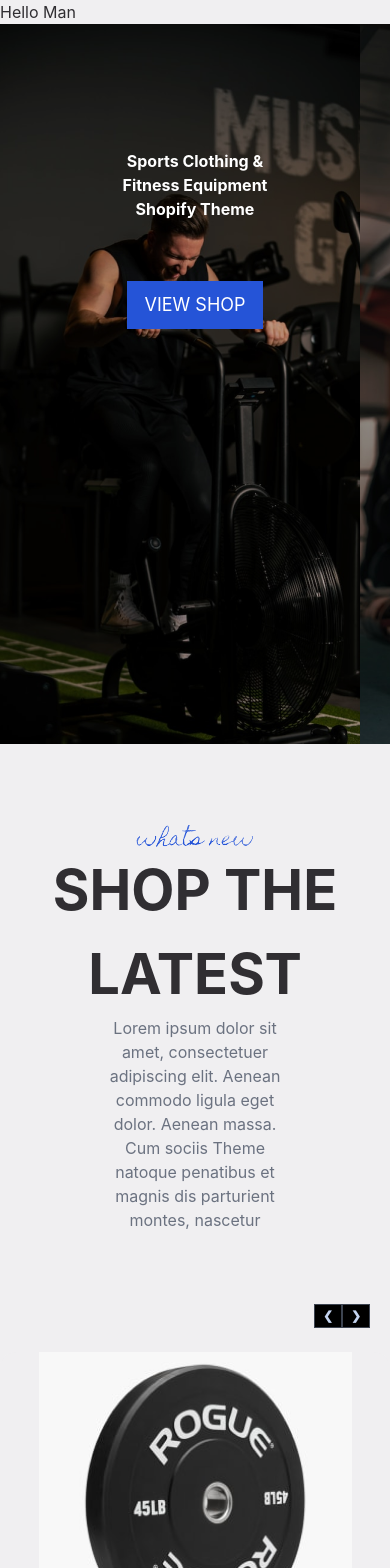
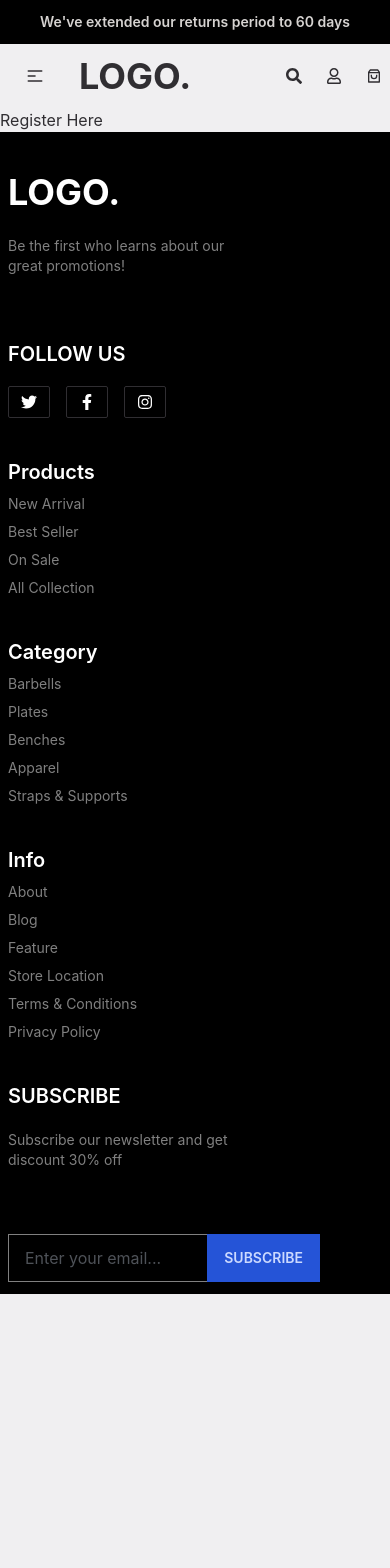
Before and after one commit to fazlarabby1/genesys-task, a React (Create React App) app: page /signup in a window 390 px wide. Shown: the top 1568 px of the page. After the commit the page ends 1294 px from the top, so only its background shows below. Built offline with nearby package versions, Linux system fonts and the light colour scheme.

Commit message:
added navbar and made home page responsive

```diff
--- a/package.json
+++ b/package.json
@@ -11,6 +11,8 @@
     "react": "^18.2.0",
     "react-dom": "^18.2.0",
     "react-hot-toast": "^2.4.0",
+    "react-icons": "^4.7.1",
+    "react-router-dom": "^6.8.1",
     "react-scripts": "5.0.1",
     "web-vitals": "^2.1.4"
   },
--- a/src/App.js
+++ b/src/App.js
@@ -1,15 +1,16 @@
 import { Toaster } from 'react-hot-toast';
+import { RouterProvider } from 'react-router-dom';
 import './App.css';
-import Home from './Pages/Home/Home/Home';
+import { router } from './Routes/Routes';
 
 function App() {
   return (
     <div className='max-w-[1440px] mx-auto'>
+      <RouterProvider router={router}>
+      </RouterProvider>
       <Toaster
         position="top-center"
       />
-      <h1>Hello Man</h1>
-      <Home />
     </div>
   );
 }
--- /dev/null
+++ b/src/Layout/Main.js
@@ -0,0 +1,17 @@
+import React from 'react';
+import { Outlet } from 'react-router-dom';
+import Footer from '../Pages/Footer/Footer';
+import Navbar from '../Pages/Navbar/Navbar';
+
+const Main = () => {
+    return (
+        <div>
+            <p className='bg-black text-center font-semibold text-sm text-stone-300 py-3'>We've extended our returns period to 60 days</p>
+            <Navbar />
+            <Outlet />
+            <Footer />
+        </div>
+    );
+};
+
+export default Main;
--- a/src/Pages/Footer/Footer.js
+++ b/src/Pages/Footer/Footer.js
@@ -1,30 +1,54 @@
 import React from 'react';
+import { FaFacebookF, FaTwitter, FaInstagram } from 'react-icons/fa';
 
 const Footer = () => {
     return (
-        <footer className="footer p-10 bg-black text-white">
+        <footer className="footer lg:p-10 md:pt-5 md:pl-5 bg-black text-white">
+            <div className='lg:ml-12 pl-2 md:pl-0'>
+                <h1 className='font-bold text-4xl mt-10 sm:mt-0'>LOGO.</h1>
+                <p className='mt-4 opacity-50'>Be the first who learns about our <br />
+                    great promotions!</p>
+                <div className='mt-14'>
+                    <p className='font-semibold text-xl mb-[18px]'>FOLLOW US</p>
                     <div>
+                        <p className='btn btn-outline hover:btn-primary btn-sm rounded-sm mr-4'>
+                            <FaTwitter className='text-base text-white' />
+                        </p>
+                        <p className='btn btn-outline hover:btn-primary btn-sm rounded-sm mr-4'>
+                            <FaFacebookF className='text-base text-white' />
+                        </p>
+                        <p className='btn btn-outline hover:btn-primary btn-sm rounded-sm'>
+                            <FaInstagram className='text-base text-white' />
+                        </p>
+                    </div>
+                </div>
+            </div>
+            <div className='pl-2 md:pl-0'>
                 <span className="text-xl font-semibold">Products</span>
-                <a href='/' className="link link-hover opacity-50">Branding</a>
-                <a href='/' className="link link-hover opacity-50">Design</a>
-                <a href='/' className="link link-hover opacity-50">Marketing</a>
-                <a href='/' className="link link-hover opacity-50">Advertisement</a>
+                <a href='/' className="link link-hover opacity-50">New Arrival</a>
+                <a href='/' className="link link-hover opacity-50">Best Seller</a>
+                <a href='/' className="link link-hover opacity-50">On Sale</a>
+                <a href='/' className="link link-hover opacity-50">All Collection</a>
             </div>
-            <div>
+            <div className='pl-2 md:pl-0'>
                 <span className="text-xl font-semibold">Category</span>
-                <a href='/' className="link link-hover opacity-50">About us</a>
-                <a href='/' className="link link-hover opacity-50">Contact</a>
-                <a href='/' className="link link-hover opacity-50">Jobs</a>
-                <a href='/' className="link link-hover opacity-50">Press kit</a>
+                <a href='/' className="link link-hover opacity-50">Barbells</a>
+                <a href='/' className="link link-hover opacity-50">Plates</a>
+                <a href='/' className="link link-hover opacity-50">Benches</a>
+                <a href='/' className="link link-hover opacity-50">Apparel</a>
+                <a href='/' className="link link-hover opacity-50">Straps & Supports</a>
             </div>
-            <div>
+            <div className='pl-2 md:pl-0'>
                 <span className="text-xl font-semibold">Info</span>
-                <a href='/' className="link link-hover opacity-50">Terms of use</a>
-                <a href='/' className="link link-hover opacity-50">Privacy policy</a>
-                <a href='/' className="link link-hover opacity-50">Cookie policy</a>
+                <a href='/' className="link link-hover opacity-50">About</a>
+                <a href='/' className="link link-hover opacity-50">Blog</a>
+                <a href='/' className="link link-hover opacity-50">Feature</a>
+                <a href='/' className="link link-hover opacity-50">Store Location</a>
+                <a href='/' className="link link-hover opacity-50">Terms & Conditions</a>
+                <a href='/' className="link link-hover opacity-50">Privacy Policy</a>
             </div>
 
-                <div className="form-control w-80">
+            <div className="form-control w-80 pl-2 md:pl-0 pb-3 md:pb-0">
                 <h1 className='mb-3 text-xl font-semibold'>SUBSCRIBE</h1>
                 <p className='font-normal opacity-50 mb-14'>Subscribe our newsletter and get <br />
                     discount 30% off</p>
--- a/src/Pages/Home/Banner/Banner.js
+++ b/src/Pages/Home/Banner/Banner.js
@@ -8,12 +8,12 @@ const Banner = () => {
                 backgroundImage: `url(${bannerBg})`,
                 backgroundRepeat: 'no-repeat',
                 backgroundColor: 'rgb(0,0,0,0.25)',
-                backgroundBlendMode: 'overlay',
-                height: '720px'
+                backgroundBlendMode: 'overlay'
             }}
+            className='h-[350px] md:h-[720px] bg-cover'
             >
             <div className='flex flex-col items-center justify-center'>
-                <h1 className='mt-[125px] lg:text-8xl text-center font-bold text-white'>Sports Clothing & <br /> Fitness Equipment <br /> Shopify Theme</h1>
+                <h1 className='mt-16 lg:mt-[125px] text-3xl md:text-8xl text-center font-bold text-white'>Sports Clothing & <br /> Fitness Equipment <br /> Shopify Theme</h1>
                 <button className="mt-[60px] btn btn-primary rounded-none text-lg text-white font-normal">View Shop</button>
             </div>
         </div>
--- a/src/Pages/Home/Gallery/Gallery.js
+++ b/src/Pages/Home/Gallery/Gallery.js
@@ -20,6 +20,7 @@ const Gallery = () => {
                 <img src={gallery4} alt="" />
                 <img src={gallery5} alt="" />
             </div>
+            <hr className='mx-[70px] mt-20 opacity-50' />
         </div>
     );
 };
--- a/src/Pages/Home/Home/Home.js
+++ b/src/Pages/Home/Home/Home.js
@@ -1,5 +1,4 @@
 import React from 'react';
-import Footer from '../../Footer/Footer';
 import Banner from '../Banner/Banner';
 import Gallery from '../Gallery/Gallery';
 import Products from '../Products/Products';
@@ -10,7 +9,6 @@ const Home = () => {
             <Banner />
             <Products />
             <Gallery />
-            <Footer />
         </div>
     );
 };
--- a/src/Pages/Home/Products/Products.js
+++ b/src/Pages/Home/Products/Products.js
@@ -43,7 +43,7 @@ const Products = () => {
             </div>
             <div className='mb-[72px]'>
                 <h1 className='font-bold text-[56px] text-center'>SHOP THE LATEST</h1>
-                <p className='text-center text-gray-500 w-3/6 mx-auto'>Lorem ipsum dolor sit amet, consectetuer adipiscing elit. Aenean commodo ligula eget dolor. Aenean massa. Cum sociis Theme natoque penatibus et magnis dis parturient montes, nascetur</p>
+                <p className='text-center text-gray-500 md:w-3/6 mx-auto'>Lorem ipsum dolor sit amet, consectetuer adipiscing elit. Aenean commodo ligula eget dolor. Aenean massa. Cum sociis Theme natoque penatibus et magnis dis parturient montes, nascetur</p>
             </div>
             <div className="flex justify-end mr-5 mb-6">
                 <p className="btn btn-xs bg-black rounded-none">❮</p>
--- /dev/null
+++ b/src/Pages/Navbar/Navbar.js
@@ -0,0 +1,43 @@
+import React from 'react';
+import { FaRegUser, FaSearch } from 'react-icons/fa';
+import { RiShoppingBag3Line } from "react-icons/ri";
+import { Link } from 'react-router-dom';
+
+const Navbar = () => {
+
+    const navItems = <React.Fragment>
+        <li><Link className='btn btn-ghost' to='/'>Home</Link></li>
+        <li><Link className='btn btn-ghost' to='/'>Shop</Link></li>
+        <li><Link className='btn btn-ghost' to='/'>About</Link></li>
+        <li><Link className='btn btn-ghost' to='/'>Blog</Link></li>
+        <li><Link className='btn btn-ghost' to='/'>Feature</Link></li>
+        <li><Link className='btn btn-ghost' to='/'>Contacts</Link></li>
+    </React.Fragment>
+    return (
+        <div className="navbar bg-base-100 lg:px-10">
+            <div className=''>
+                <div className="dropdown">
+                    <label tabIndex={0} className="btn btn-ghost lg:hidden">
+                        <svg xmlns="http://www.w3.org/2000/svg" className="h-5 w-5" fill="none" viewBox="0 0 24 24" stroke="currentColor"><path strokeLinecap="round" strokeLinejoin="round" strokeWidth="2" d="M4 6h16M4 12h8m-8 6h16" /></svg>
+                    </label>
+                    <ul tabIndex={0} className="menu menu-compact dropdown-content mt-3 p-2 shadow bg-base-100 rounded-box w-52">
+                       {navItems}
+                    </ul>
+                </div>
+            </div>
+            <a href='/' className="btn btn-ghost font-bold text-4xl">LOGO.</a>
+            <div className="navbar-start hidden lg:flex">
+                <ul className="menu menu-horizontal px-1">
+                {navItems}
+                </ul>
+            </div>
+            <div className="navbar-end md:navbar-end md:w-full gap-6">
+                    <FaSearch />
+                    <FaRegUser />
+                    <RiShoppingBag3Line />
+            </div>
+        </div>
+    );
+};
+
+export default Navbar;
--- /dev/null
+++ b/src/Routes/Routes.js
@@ -0,0 +1,26 @@
+import { createBrowserRouter } from "react-router-dom"
+import Main from "../Layout/Main"
+import Home from "../Pages/Home/Home/Home"
+import LogIn from "../Pages/LogIn/LogIn"
+import Registration from "../Pages/Registration/Registration"
+
+export const router = createBrowserRouter([
+    {
+        path: '/',
+        element: <Main></Main>,
+        children: [
+            {
+                path: '/',
+                element: <Home />
+            },
+            {
+                path: '/login',
+                element: <LogIn />
+            },
+            {
+                path: '/signup',
+                element: <Registration />
+            }
+        ]
+    }
+])
```
Also changed, not shown: 1 other file (tests, documents, lock files or other folders). Lines whose indentation alone changed are shown as unchanged.
